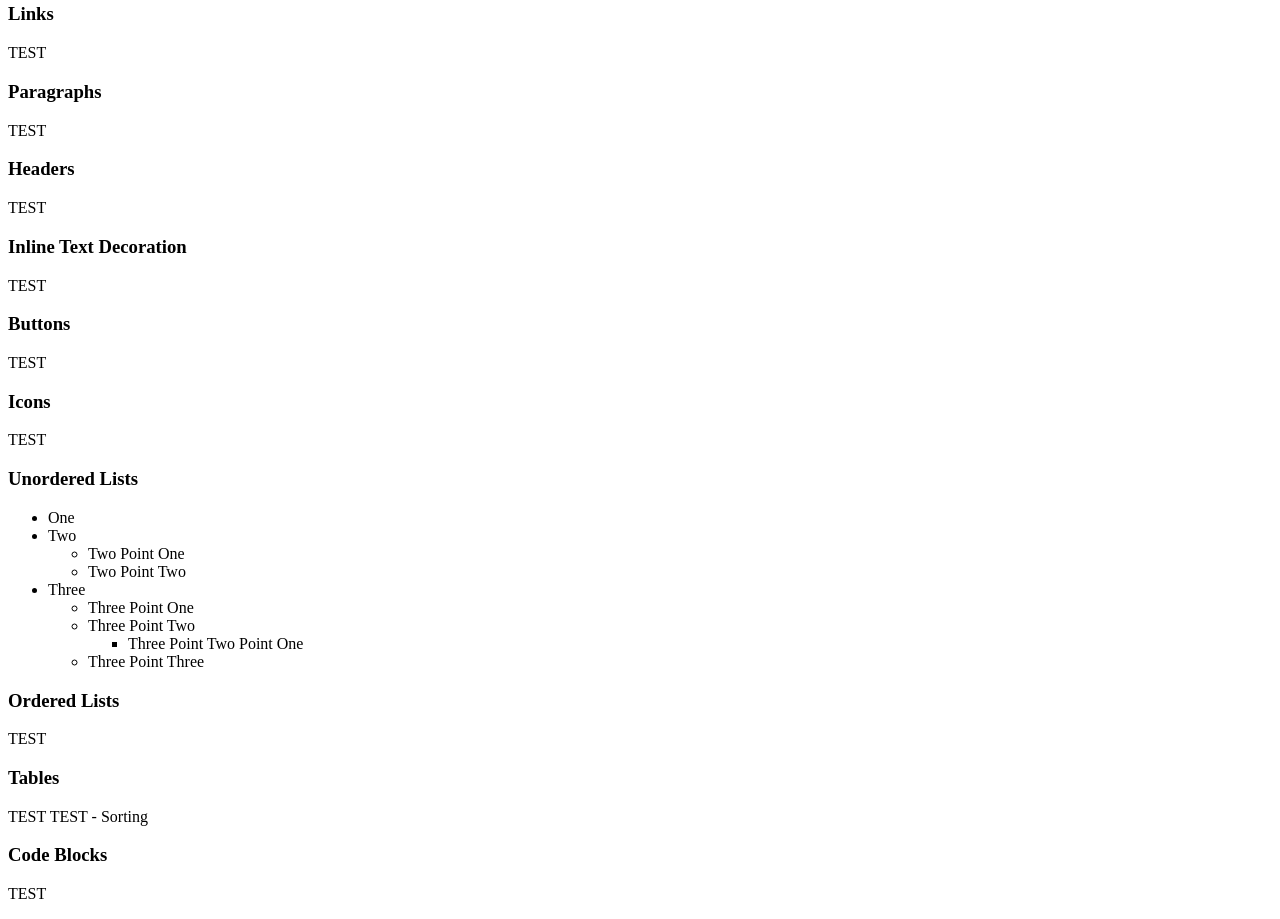
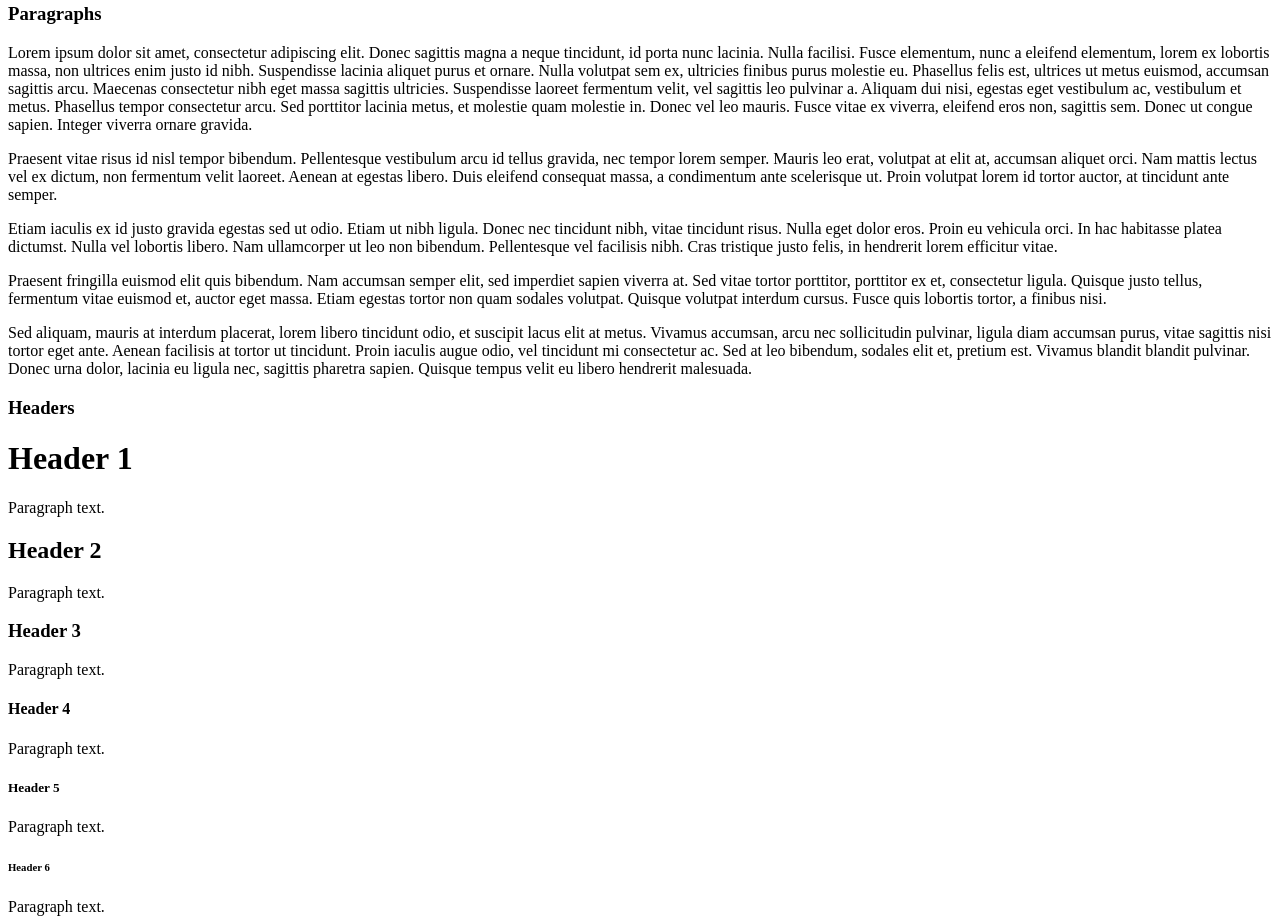
Before and after one commit to edulinq/web-base, a website with bundled scripts: page sample/index.html in a window 1280 px wide. Shown: the part 755-1674 px from the top of the page. Built offline with nearby package versions, Linux system fonts and the light colour scheme; files whose address does not match are found by name.

Commit message:
Work on text styling.

```diff
--- a/sample/css/style.css
+++ b/sample/css/style.css
@@ -2,7 +2,7 @@
     display: flex;
     flex-direction: row;
     flex-wrap: wrap;
-    gap: 1em;
+    gap: 1rem;
     justify-content: space-between;
 }
 
@@ -10,5 +10,5 @@
     display: flex;
     flex-flow: column;
     align-items: center;
-    gap: 0.25em;
+    gap: 0.25rem;
 }
--- a/sample/index.html
+++ b/sample/index.html
@@ -40,7 +40,6 @@
             </div>
 
             <div class='content primary-color'>
-                <!-- TODO: ToC? -->
 
                 <div class='section secondary-color'>
                     <h2>Color Scheme</h2>
@@ -143,21 +142,90 @@
                     <h2>Base Components</h2>
 
                     <div class='subsection tertiary-color'>
-                        <h3>Links</h3>
-
-                        TEST
-                    </div>
-
-                    <div class='subsection tertiary-color'>
                         <h3>Paragraphs</h3>
 
-                        TEST
+                        <div>
+                            <p>
+                                Lorem ipsum dolor sit amet, consectetur adipiscing elit.
+                                Donec sagittis magna a neque tincidunt, id porta nunc lacinia.
+                                Nulla facilisi.
+                                Fusce elementum, nunc a eleifend elementum, lorem ex lobortis massa, non ultrices enim justo id nibh.
+                                Suspendisse lacinia aliquet purus et ornare.
+                                Nulla volutpat sem ex, ultricies finibus purus molestie eu.
+                                Phasellus felis est, ultrices ut metus euismod, accumsan sagittis arcu.
+                                Maecenas consectetur nibh eget massa sagittis ultricies.
+                                Suspendisse laoreet fermentum velit, vel sagittis leo pulvinar a.
+                                Aliquam dui nisi, egestas eget vestibulum ac, vestibulum et metus.
+                                Phasellus tempor consectetur arcu.
+                                Sed porttitor lacinia metus, et molestie quam molestie in.
+                                Donec vel leo mauris.
+                                Fusce vitae ex viverra, eleifend eros non, sagittis sem.
+                                Donec ut congue sapien.
+                                Integer viverra ornare gravida.
+                            </p>
+                            <p>
+                                Praesent vitae risus id nisl tempor bibendum.
+                                Pellentesque vestibulum arcu id tellus gravida, nec tempor lorem semper.
+                                Mauris leo erat, volutpat at elit at, accumsan aliquet orci.
+                                Nam mattis lectus vel ex dictum, non fermentum velit laoreet.
+                                Aenean at egestas libero.
+                                Duis eleifend consequat massa, a condimentum ante scelerisque ut.
+                                Proin volutpat lorem id tortor auctor, at tincidunt ante semper.
+                            </p>
+                            <p>
+                                Etiam iaculis ex id justo gravida egestas sed ut odio.
+                                Etiam ut nibh ligula.
+                                Donec nec tincidunt nibh, vitae tincidunt risus.
+                                Nulla eget dolor eros.
+                                Proin eu vehicula orci.
+                                In hac habitasse platea dictumst.
+                                Nulla vel lobortis libero.
+                                Nam ullamcorper ut leo non bibendum.
+                                Pellentesque vel facilisis nibh.
+                                Cras tristique justo felis, in hendrerit lorem efficitur vitae.
+                            </p>
+                            <p>
+                                Praesent fringilla euismod elit quis bibendum.
+                                Nam accumsan semper elit, sed imperdiet sapien viverra at.
+                                Sed vitae tortor porttitor, porttitor ex et, consectetur ligula.
+                                Quisque justo tellus, fermentum vitae euismod et, auctor eget massa.
+                                Etiam egestas tortor non quam sodales volutpat.
+                                Quisque volutpat interdum cursus.
+                                Fusce quis lobortis tortor, a finibus nisi.
+                            </p>
+                            <p>
+                                Sed aliquam, mauris at interdum placerat, lorem libero tincidunt odio, et suscipit lacus elit at metus.
+                                Vivamus accumsan, arcu nec sollicitudin pulvinar, ligula diam accumsan purus, vitae sagittis nisi tortor eget ante.
+                                Aenean facilisis at tortor ut tincidunt.
+                                Proin iaculis augue odio, vel tincidunt mi consectetur ac.
+                                Sed at leo bibendum, sodales elit et, pretium est.
+                                Vivamus blandit blandit pulvinar.
+                                Donec urna dolor, lacinia eu ligula nec, sagittis pharetra sapien.
+                                Quisque tempus velit eu libero hendrerit malesuada.
+                            </p>
+                        </div>
                     </div>
 
                     <div class='subsection tertiary-color'>
                         <h3>Headers</h3>
 
-                        TEST
+                        <h1>Header 1</h1>
+                        <p>Paragraph text.</p>
+
+                        <h2>Header 2</h2>
+                        <p>Paragraph text.</p>
+
+                        <h3>Header 3</h3>
+                        <p>Paragraph text.</p>
+
+                        <h4>Header 4</h4>
+                        <p>Paragraph text.</p>
+
+                        <h5>Header 5</h5>
+                        <p>Paragraph text.</p>
+
+                        <h6>Header 6</h6>
+                        <p>Paragraph text.</p>
                     </div>
 
                     <div class='subsection tertiary-color'>
--- a/src/css/style.css
+++ b/src/css/style.css
@@ -8,10 +8,6 @@ html {
     font-weight: var(--font-weight-normal);
     font-style: normal;
     word-break: break-word;
-}
-
-.hidden {
-    display: none;
 }
 
 /* Add additional selection elements to increase the power of the selector. */
@@ -36,7 +32,7 @@ hr {
 .subsection,
 .subsubsection {
     margin: min(1.5rem, 1vw);
-    padding: 1.5em;
+    padding: 1.5rem;
     border-radius: var(--curve-radius-large);
 }
 
@@ -46,7 +42,7 @@ table.standard-table {
 
 table.standard-table th,
 table.standard-table td {
-    padding: 0.50em;
+    padding: 0.50rem;
 }
 
 table.standard-table th,
@@ -54,27 +50,41 @@ table.standard-table tr:not(:last-child) {
     border-bottom: 1px solid var(--color-text-secondary);
 }
 
+h1, h2, h3, h4, h5, h6,
+p, span,
+ul, ol {
+    margin: 0;
+    padding: 0;
+}
+
 h1 {
     font-size: 2.00rem;
+    margin-bottom: 1rem;
 }
 
 h2 {
     font-size: 1.75rem;
+    margin-bottom: 0.875rem;
 }
 
 h3 {
     font-size: 1.50rem;
+    margin-bottom: 0.75rem;
 }
 
 h4 {
     font-size: 1.25rem;
+    margin-bottom: 0.625rem;
 }
 
-h1, h2, h3, h4,
-p, span,
-ul, ol {
-    margin: 0;
-    padding: 0;
+h5 {
+    font-size: 1.00rem;
+    margin-bottom: 0.5rem;
+}
+
+h6 {
+    font-size: 0.75rem;
+    margin-bottom: 0.375rem;
 }
 
 .page {
@@ -85,12 +95,12 @@ ul, ol {
 }
 
 .page p {
-    margin-bottom: 1em;
+    margin-bottom: 1rem;
 }
 
 .page ul,
 .page ol {
-    margin-left: 2em;
+    margin-left: 2rem;
 }
 
 fieldset {
@@ -100,8 +110,8 @@ fieldset {
 }
 
 .header {
-    padding-left: min(1.0em, 1vw);
-    padding-right: min(1.0em, 1vw);
+    padding-left: min(1.0rem, 1vw);
+    padding-right: min(1.0rem, 1vw);
     text-align: center;
     font-size: var(--font-size-smaller);
 
@@ -119,8 +129,8 @@ fieldset {
     flex-basis: 0;
     word-break: keep-all;
 
-    padding-top: 1.0em;
-    padding-bottom: 1.0em;
+    padding-top: 1.0rem;
+    padding-bottom: 1.0rem;
 }
 
 .header .site-nav {
@@ -131,8 +141,8 @@ fieldset {
 
     /* Remove the padding from the nav itself.
      * The padding will be put on each nav link for better hover effects. */
-    padding-top: 0em;
-    padding-bottom: 0em;
+    padding-top: 0rem;
+    padding-bottom: 0rem;
 }
 
 .header .nav-highlight {
@@ -144,15 +154,15 @@ fieldset {
     display: flex;
     flex-direction: row;
     align-items: center;
-    gap: min(0.5em, 0.5vw);
+    gap: min(0.5rem, 0.5vw);
 }
 
 .header .nav-link {
     /* Add padding to the nav link class for better hover effects. */
-    padding-top: 1.5em;
-    padding-right: min(1em, 1vw);
-    padding-bottom: 1.5em;
-    padding-left: min(1em, 1vw);
+    padding-top: 1.5rem;
+    padding-right: min(1rem, 1vw);
+    padding-bottom: 1.5rem;
+    padding-left: min(1rem, 1vw);
 }
 
 .header .site-branding {
@@ -181,7 +191,7 @@ fieldset {
     flex-direction: row;
     justify-content: flex-end;
     align-items: center;
-    gap: min(1.0em, 1.0vw);
+    gap: min(1.0rem, 1.0vw);
 }
 
 .brightmode-toggle {
@@ -238,15 +248,15 @@ textarea:disabled {
 }
 
 input {
-    padding: 0.25em 0.5em;
+    padding: 0.25rem 0.5rem;
 }
 
 button {
-    padding: 0.5em 0.25em;
+    padding: 0.5rem 0.25rem;
 }
 
 select {
-    padding: 0.75em 1em;
+    padding: 0.75rem 1rem;
 }
 
 input:invalid.touched {
@@ -273,8 +283,8 @@ textarea:focus:not([disabled]) {
 
 input[type="checkbox"] {
     accent-color: var(--color-bg-accent-secondary);
-    height: 1.25em;
-    width: 1.25em;
+    height: 1.25rem;
+    width: 1.25rem;
 }
 
 /* Use the standard box shadow on checkboxes because the hover effect looks bad on this element. */
@@ -287,8 +297,8 @@ input[type="checkbox"]:focus {
 }
 
 .footer {
-    height: 1.5em;
-    padding: 0.5em 1em 0.5em 1em;
+    height: 1.5rem;
+    padding: 0.5rem 1rem 0.5rem 1rem;
 
     display: flex;
     flex-direction: row;
@@ -306,7 +316,7 @@ input[type="checkbox"]:focus {
 }
 
 .footer div.right {
-    gap: 1em;
+    gap: 1rem;
     justify-content: flex-end;
 }
 
@@ -417,29 +427,20 @@ input[type="checkbox"]:focus {
 .page-body {
     flex-grow: 1;
 
-    padding: 0.5em;
+    padding: 0.5rem;
 }
 
 .content-area {
     display: flex;
     flex-direction: column;
-    gap: 0.5em;
+    gap: 0.5rem;
 
     flex-grow: 1000;
 }
 
 .content {
-    padding: 1.0em;
+    padding: 1.0rem;
     border-radius: var(--curve-radius-large);
-}
-
-.content h2 {
-    margin-bottom: 1em;
-    text-align: center;
-}
-
-.content h3 {
-    margin-bottom: 0.75em;
 }
 
 .card-header,
@@ -448,17 +449,17 @@ input[type="checkbox"]:focus {
     flex-direction: row;
     justify-content: flex-start;
     align-items: center;
-    padding: min(1.75em, 4.5vw);
-    gap: 1.0em;
+    padding: min(1.75rem, 4.5vw);
+    gap: 1.0rem;
     border-radius: var(--curve-radius-large);
 }
 
 .card-header {
-    margin-bottom: 1.0em;
+    margin-bottom: 1.0rem;
 }
 
 .card-header h2 {
-    margin-bottom: 0em;
+    margin-bottom: 0rem;
 }
 
 .card-header .card-title {
@@ -474,16 +475,16 @@ input[type="checkbox"]:focus {
 
 .card-sections > div {
     display: block;
-    padding: 1.0em;
+    padding: 1.0rem;
     border-radius: var(--curve-radius-large);
 }
 
 .card-section {
-    margin-bottom: 1em;
+    margin-bottom: 1rem;
 }
 
 .card-section:last-of-type {
-    margin-bottom: 0em;
+    margin-bottom: 0rem;
 }
 
 .card-section h2 {
@@ -496,7 +497,7 @@ input[type="checkbox"]:focus {
     flex-wrap: wrap;
     align-content: flex-start;
     justify-content: flex-start;
-    gap: 2em;
+    gap: 2rem;
     align-items: stretch;
 }
 
@@ -525,7 +526,7 @@ input[type="checkbox"]:focus {
 }
 
 .card a {
-    padding: 1.5em;
+    padding: 1.5rem;
     text-decoration: none;
     word-break: keep-all;
 }
@@ -551,12 +552,12 @@ input[type="checkbox"]:focus {
     flex-direction: row;
     justify-content: flex-start;
     align-items: center;
-    gap: 0.75em;
+    gap: 0.75rem;
     font-size: var(--font-size-larger);
 }
 
 .home-title .icon {
-    padding: 0.75em;
+    padding: 0.75rem;
 }
 
 .home-title svg {
@@ -567,12 +568,12 @@ input[type="checkbox"]:focus {
 .home-content > div {
     /* Do not use relative margins as the title cards will be spaced differently. */
     margin: min(18px, 1vw);
-    padding: 1.5em;
+    padding: 1.5rem;
     border-radius: var(--curve-radius-large);
 }
 
 .home-content > div p {
-    margin-bottom: 0em;
+    margin-bottom: 0rem;
 }
 
 .page-controls {
@@ -582,11 +583,11 @@ input[type="checkbox"]:focus {
     align-content: flex-start;
     justify-content: center;
     align-items: center;
-    gap: 2em;
+    gap: 2rem;
 
     font-size: var(--font-size-large);
 
-    margin-bottom: 1em;
+    margin-bottom: 1rem;
 }
 
 .page-controls select {
@@ -599,13 +600,13 @@ input[type="checkbox"]:focus {
     justify-content: flex-start;
     align-items: center;
     align-content: center;
-    padding: min(1.75em, 4.5vw);
+    padding: min(1.75rem, 4.5vw);
     border-radius: var(--curve-radius-small);
 }
 
 .template-content .page-image {
     flex-shrink: 1;
-    padding: 1.0em;
+    padding: 1.0rem;
     border-radius: var(--curve-radius-small);
 }
 
@@ -616,7 +617,7 @@ input[type="checkbox"]:focus {
     align-items: flex-start;
     text-align: center;
     flex: 0 1 auto;
-    gap: 0.5em;
+    gap: 0.5rem;
 }
 
 .template-content .page-text > div {
@@ -632,8 +633,8 @@ input[type="checkbox"]:focus {
     flex-direction: column;
     align-self: stretch;
 
-    gap: 1em;
-    padding: 1.5em;
+    gap: 1rem;
+    padding: 1.5rem;
 
     border-radius: var(--curve-radius-small);
 }
@@ -649,7 +650,7 @@ input[type="checkbox"]:focus {
 .template-content .template-control-area fieldset > div {
     display: flex;
     flex-direction: column;
-    margin-bottom: 0.5em;
+    margin-bottom: 0.5rem;
 }
 
 .user-input-fields fieldset > div.checkbox-field,
@@ -660,13 +661,13 @@ input[type="checkbox"]:focus {
 
 .user-input-fields .input-field label,
 .template-content .template-control-area .input-field label {
-    margin-bottom: 0.5em;
+    margin-bottom: 0.5rem;
 }
 
 .user-input-fields .checkbox-field label,
 .template-content .template-control-area .checkbox-field label {
-    margin-bottom: 0em;
-    margin-left: 0.5em;
+    margin-bottom: 0rem;
+    margin-left: 0.5rem;
 }
 
 .user-input-fields .input-field .error-message,
@@ -678,12 +679,12 @@ input[type="checkbox"]:focus {
 
     /* Add a small margin to account for the input field's drop shadow. */
     margin-top: 2px;
-    margin-bottom: 0.25em;
+    margin-bottom: 0.25rem;
 
-    padding-left: 0.75em;
-    padding-right: 0.75em;
-    padding-top: 0.5em;
-    padding-bottom: 0.5em;
+    padding-left: 0.75rem;
+    padding-right: 0.75rem;
+    padding-top: 0.5rem;
+    padding-bottom: 0.5rem;
 }
 
 .user-input-fields .input-field .error-message.show,
@@ -693,7 +694,7 @@ input[type="checkbox"]:focus {
 
 .user-input-fields .input-field .error-message p,
 .template-content .template-control-area .input-field .error-message p {
-    margin: 0em;
+    margin: 0rem;
 }
 
 .template-content > div {
@@ -705,36 +706,36 @@ input[type="checkbox"]:focus {
     max-width: 95vw;
     box-sizing: border-box;
 
-    gap: 1em;
-    margin-top: 1em;
-    margin-bottom: 1em;
-    margin-right: 0.5em;
-    margin-left: 0.5em;
+    gap: 1rem;
+    margin-top: 1rem;
+    margin-bottom: 1rem;
+    margin-right: 0.5rem;
+    margin-left: 0.5rem;
 }
 
 .template-content button {
     max-width: fit-content;
     align-self: center;
-    padding: 0.5em 0.75em;
+    padding: 0.5rem 0.75rem;
 }
 
 .template-content .template-header h2 {
-    margin-bottom: 0em;
+    margin-bottom: 0rem;
 }
 
 .template-content .template-description p {
-    margin-bottom: 0em;
+    margin-bottom: 0rem;
 }
 
 .results-area .result {
     display: flex;
     flex-direction: column;
     align-self: stretch;
-    gap: 1em;
+    gap: 1rem;
 
     overflow-x: auto;
-    padding: 1.5em;
-    margin-bottom: 1em;
+    padding: 1.5rem;
+    margin-bottom: 1rem;
 
     border-radius: var(--curve-radius-small);
 }
@@ -753,13 +754,13 @@ input[type="checkbox"]:focus {
 }
 
 .template-control-area {
-    padding: 1.5em;
+    padding: 1.5rem;
     border-radius: var(--curve-radius-small);
 }
 
 .submission table,
 .submission-history table {
-    margin-left: 2em;
+    margin-left: 2rem;
 }
 
 .submission table th,
@@ -767,19 +768,19 @@ input[type="checkbox"]:focus {
 .submission-history table th,
 .submission-history table tr {
     text-align: left;
-    padding-right: 2em;
+    padding-right: 2rem;
 }
 
 .submission-questions-area {
-    margin-top: 2em;
+    margin-top: 2rem;
 }
 
 .submission-questions {
-    margin-left: 2em;
+    margin-left: 2rem;
 
     display: flex;
     flex-direction: column;
-    gap: 1em;
+    gap: 1rem;
 }
 
 .api-docs {
@@ -796,7 +797,7 @@ input[type="checkbox"]:focus {
     max-width: 47%;
     min-width: 350px;
     height: 100%;
-    padding: 1em;
+    padding: 1rem;
 }
 
 .api-docs .scrollable {
@@ -804,7 +805,7 @@ input[type="checkbox"]:focus {
     height: 100%;
     display: flex;
     flex-direction: column;
-    gap: 3em;
+    gap: 3rem;
 }
 
 .api-docs .endpoint-details,
@@ -813,7 +814,7 @@ input[type="checkbox"]:focus {
     flex-direction: row;
     justify-content: space-around;
     flex-wrap: wrap;
-    gap: 1em;
+    gap: 1rem;
 }
 
 .api-docs .endpoint-details > div,
@@ -831,7 +832,7 @@ input[type="checkbox"]:focus {
 .api-docs .api-types {
     display: flex;
     flex-direction: column;
-    gap: 1em;
+    gap: 1rem;
 }
 
 .output-switcher .controls {
```
Also changed, not shown: src/css/util.css (added, +9 -0 lines), 1 other file.
